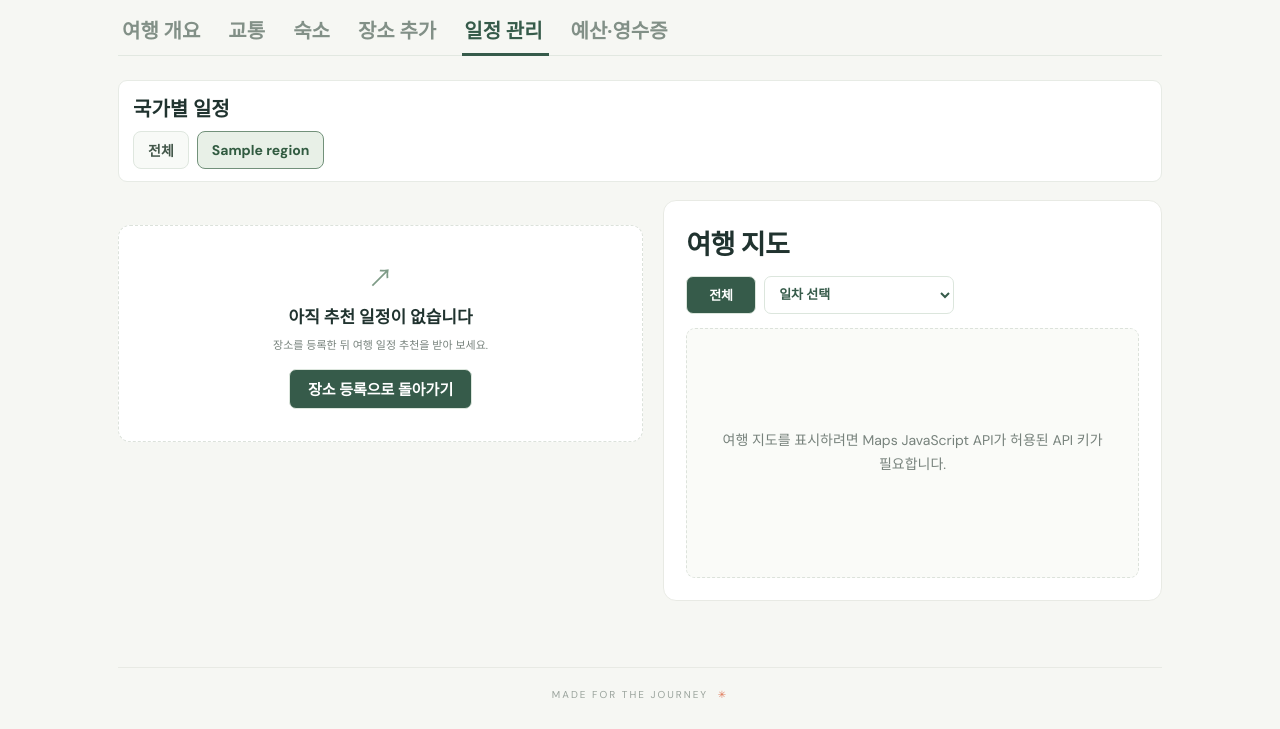
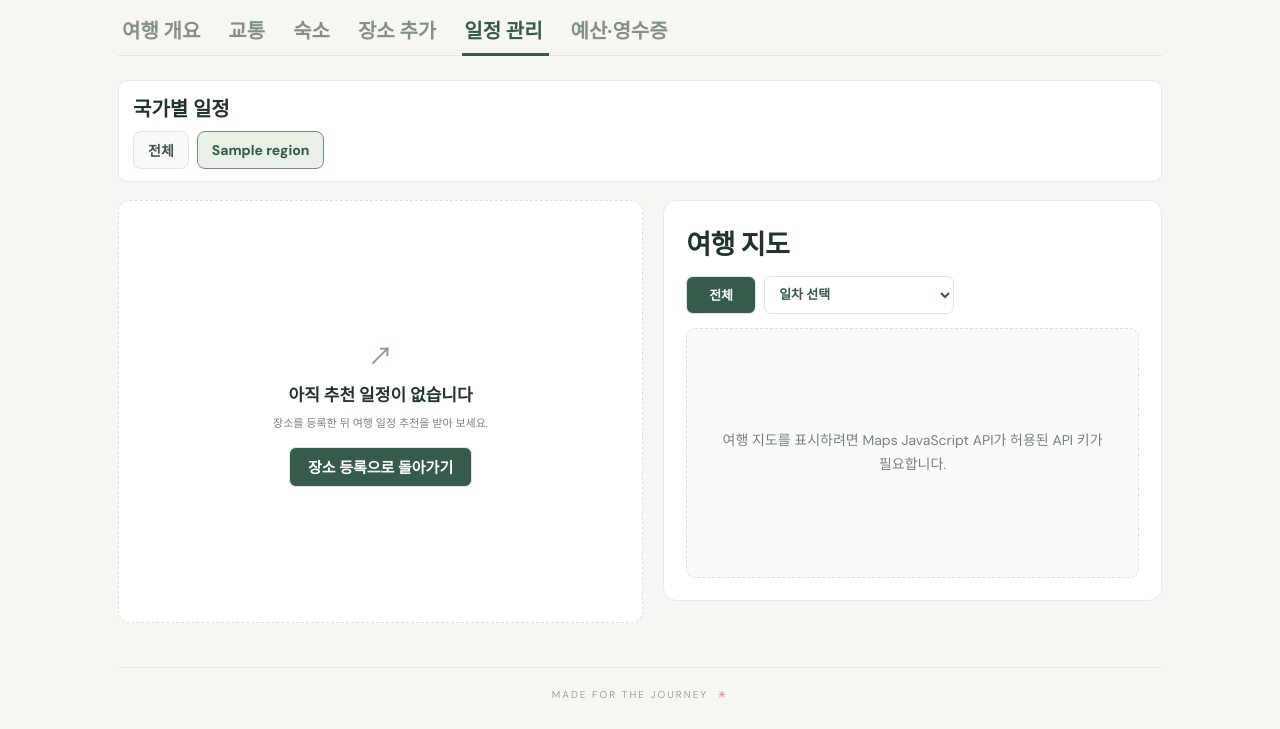
Before and after one commit to dlstjd825/travel_manager, a Flask app: template templates/itinerary.html in a window 1280 px wide. Shown: the part 233-962 px from the top of the page. Run offline with Flask 3, Linux system fonts and the light colour scheme; the visitor is signed in with stand-in values (Sample User, id 1); tables that the repository leaves empty hold one stand-in row (values such as "Sample post"); the template is opened without the code that fills it: most values are stand-ins (such as "Sample title", 1, 10 or a date in 2020).

Commit message:
Polish empty itinerary layout

```diff
--- a/static/css/itinerary.css
+++ b/static/css/itinerary.css
@@ -792,16 +792,6 @@
   opacity: .5;
 }
 
-.itinerary-accommodation-link {
-  display: inline-flex;
-  align-items: center;
-  justify-content: center;
-  min-width: 105px;
-  padding: 0 12px;
-  text-decoration: none;
-  white-space: nowrap;
-}
-
 .itinerary-actions .primary-button {
   white-space: nowrap;
 }
@@ -809,9 +799,6 @@
 @media (max-width:640px) {
   .itinerary-actions {
     width: 100%;
-  }
-.itinerary-accommodation-link {
-    min-height: 40px;
   }
 }
 
@@ -830,6 +817,28 @@
 .itinerary-schedule-column .day-list {
   padding: 0;
   gap: 16px;
+}
+
+.itinerary-layout-empty {
+  align-items: stretch;
+}
+
+.itinerary-layout-empty .itinerary-map-panel {
+  align-self: stretch;
+}
+
+.itinerary-layout-empty .itinerary-schedule-column {
+  display: flex;
+  flex-direction: column;
+}
+
+.itinerary-layout-empty .itinerary-empty {
+  display: flex;
+  flex: 1;
+  flex-direction: column;
+  align-items: center;
+  justify-content: center;
+  margin: 0;
 }
 
 @media (max-width:900px) {
--- a/templates/itinerary.html
+++ b/templates/itinerary.html
@@ -7,7 +7,7 @@
    {{ trip.title }} 일정 &middot; Trip Manager
   </title>
   <link href="{{ url_for('static', filename='css/base.css') }}" rel="stylesheet"/>
-  <link href="{{ url_for('static', filename='css/itinerary.css') }}" rel="stylesheet"/>
+  <link href="{{ url_for('static', filename='css/itinerary.css', v='2') }}" rel="stylesheet"/>
  </head>
  <body>
   <main class="shell">
@@ -36,11 +36,6 @@
      </p>
     </div>
     <div class="itinerary-actions">
-     {% if not accommodations %}
-     <a class="secondary-button itinerary-accommodation-link" href="{{ url_for('trip_accommodation', trip_id=trip.id) }}">
-      숙소 추가
-     </a>
-     {% endif %}
      {% if selected_region %}
      <form action="{{ url_for('recommend_region_itinerary', trip_id=trip.id, region_id=selected_region.id) }}" method="post">
 <input type="hidden" name="csrf_token" value="{{ csrf_token }}"/>
@@ -127,7 +122,7 @@
     {% endfor %}
    </div>
    {% endif %}{% endwith %}
-   <div class="itinerary-layout">
+   <div class="itinerary-layout {{ 'itinerary-layout-empty' if not has_itinerary else '' }}">
     <div class="itinerary-schedule-column">
      {% if has_itinerary %}
      <div class="itinerary-global-actions">
```
